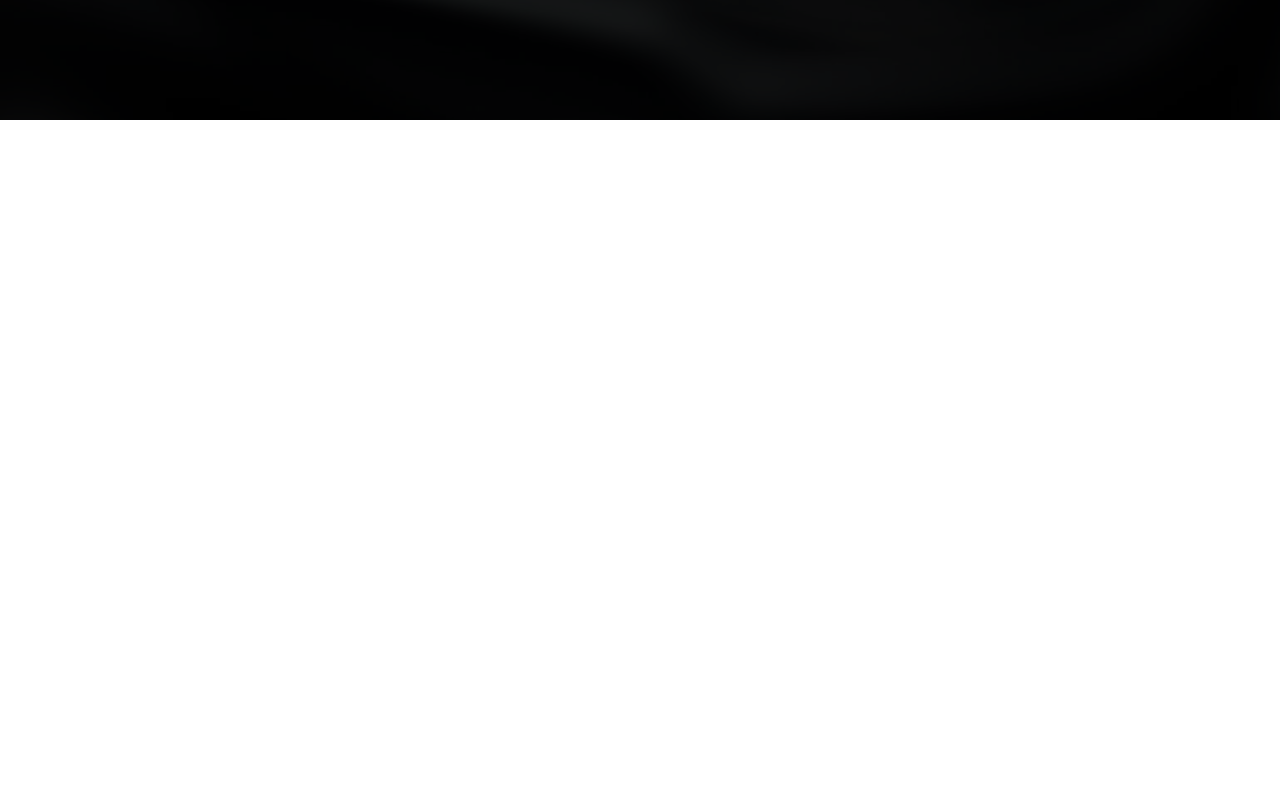
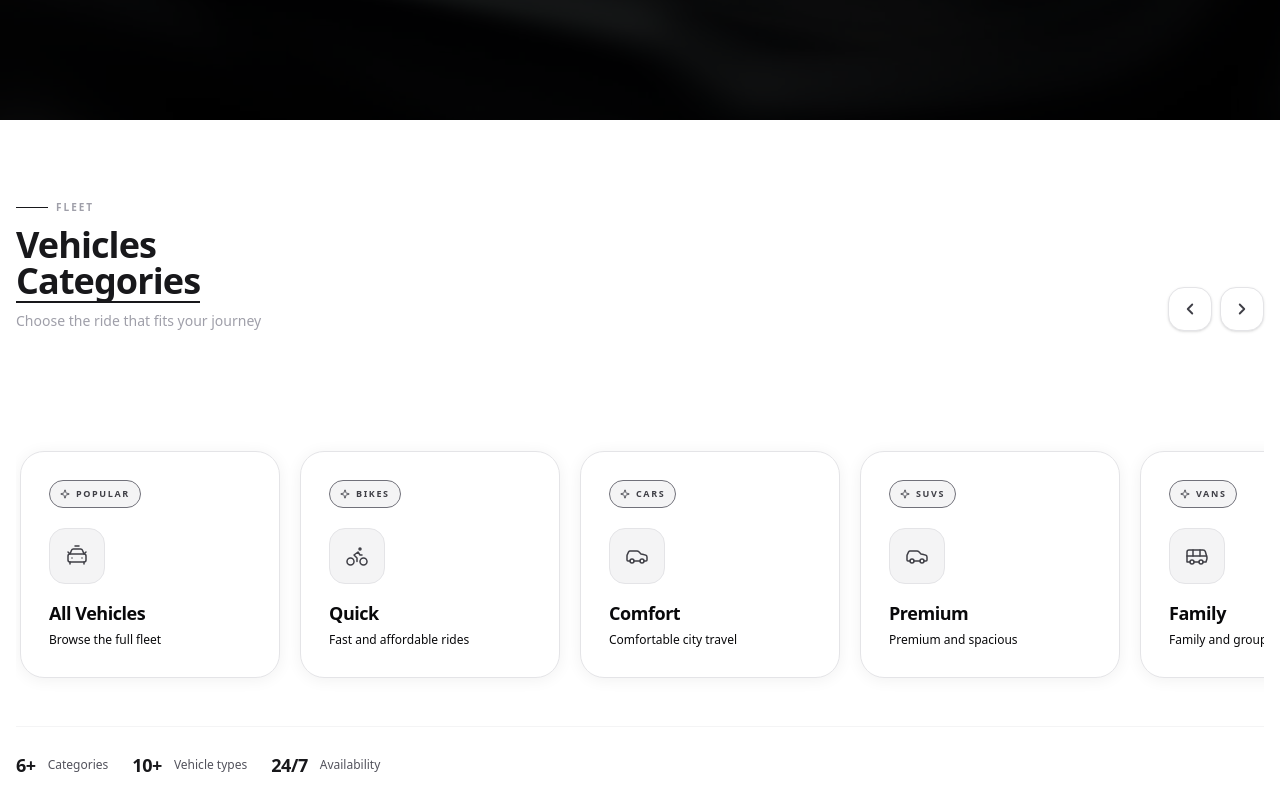
Before and after one commit to AkashGautam-27/Raahi, a Next.js app in the folder client/: page / in a window 1280 px wide. Shown: the part 680-1490 px from the top of the page. Before the commit the page ends 800 px from the top, so only its background shows below. Built offline with nearby package versions, Linux system fonts and the light colour scheme; no server answers.

Commit message:
creating vehicle Slider

```diff
--- a/client/src/components/VehicleSlider.tsx
+++ b/client/src/components/VehicleSlider.tsx
@@ -1,9 +1,156 @@
-import React from 'react'
+import { Bike, Bus, Car, CarTaxiFront, ChevronLeft, ChevronRight, Sparkle, Truck } from 'lucide-react'
+import React, { useRef, useState } from 'react'
+import { AnimatePresence, motion } from "motion/react"
 
+
+const VEHICLE_CATEGORIES=[
+  {title:"All Vehicles",desc:"Browse the full fleet",Icon:CarTaxiFront,tag:"Popular"},
+  {title:"Quick",desc:"Fast and affordable rides",Icon:Bike,tag:"Bikes"},
+  {title:"Comfort",desc:"Comfortable city travel",Icon:Car,tag:"Cars"},
+  {title:"Premium",desc:"Premium and spacious",Icon:Car,tag:"SUVs"},
+  {title:"Family",desc:"Family and group transport ",Icon:Bus,tag:"Vans"},
+  {title:"Cargo",desc:"heavy and commercial transport",Icon:Truck,tag:"truck"}
+];
 function VehicleSlider() {
+  const [hovered,setHovered] = useState<number | null>()
+  const sliderRef = useRef<HTMLDivElement>(null)
+  const scroll=(dir:"left"|"right")=>{
+    if(!sliderRef.current) return
+    sliderRef.current.scrollBy({left:dir=="left"?-300:300,behavior:"smooth"})
+
+  }
+
   return (
-    <div>
+    <div className='w-full bg-white py-20 px-4 overflow-hidden'>
+      <div className='max-w-7xl mx-auto'>
+    <motion.div
+    initial={{opacity:0,y:20}}
+    whileInView={{opacity:1,y:0}}
+    transition={{duration:0.60,ease:[0.30,1,0.4,1]}}
+    className='flex items-end justify-between mb-10'
+    >
+      <div>
+        <div className='flex items-center gap-2 mb-3'>
+          <div className='h-px w-8 bg-zinc-900'/>
+        <span className='text-[10px] font-black uppercase tracking-[0.2em] text-zinc-400'>Fleet</span>
+        </div>
+        <h2 className='text-3xl sm:text-4xl font-black tracking-tight text-zinc-900 leading-none'>Vehicles <br />
+        <span className='relative inline-block'>Categories
+        <motion.div
+        initial={{scaleX:0}}
+        whileInView={{scaleX:1}}
+        transition={{duration:0.7,delay:0.5,ease:[0.3,1,0.4,1]}}
+        className='absolute -bottom-1 left-0 right-0 h-0.5 bg-zinc-900 origin-left'
+        />
 
+        </span>
+
+        </h2>
+        <p className='text-zinc-400 text-sm mt-3 font-medium'>Choose the ride that fits your journey</p>
+      </div>
+
+      <div className='hidden sm:flex items-center gap-2'>
+        <motion.div
+        onClick={()=>scroll("left")}
+        whileTap={{scale:0.9}}
+        className='w-11 h-11 rounded-2xl border border-zinc-200 bg-white flex items-center justify-center hover:bg-zinc-900 hover:border-zinc-900 hover:text-white disabled:hover:opacity-25 disabled:hover:bg-white disabled:hover:text-zinc-900 disabled:hover:border-zinc-200 transition-all text-zinc-700 shadow-sm  '><ChevronLeft  size={18} strokeWidth={2.5}/></motion.div>
+
+        <motion.div
+        onClick={()=>scroll("right")}
+
+         whileTap={{scale:0.9}}
+        className='w-11 h-11 rounded-2xl border border-zinc-200 bg-white flex items-center justify-center hover:bg-zinc-900 hover:border-zinc-900 hover:text-white disabled:hover:opacity-25 disabled:hover:bg-white disabled:hover:text-zinc-900 disabled:hover:border-zinc-200 transition-all text-zinc-700 shadow-sm  '><ChevronRight size={18} strokeWidth={2.5}/></motion.div>
+        </div>
+
+    </motion.div>
+    <div className='relative'
+    >
+      <div
+      ref={sliderRef}
+      className='flex gap-5 pt-20 overflow-x-auto scroll-smooth pb-4 px-1' style={{scrollbarWidth:"none",msOverflowStyle:"none"}}>
+        {VEHICLE_CATEGORIES.map((c,i)=>{
+          const isHovered=hovered==i
+          return(
+            <motion.div
+            key={i}
+            initial={{opacity:0,y:30}}
+            whileInView={{opacity:1,y:0}}
+            transition={{delay:0.1 + i * 0.08,duration:0.5,ease:[0.22,1,0.36,1]}}
+            onHoverStart={()=>setHovered(i)}
+            onHoverEnd={()=>setHovered(null)}
+            whileHover={{y:-8}}
+            className='group relative min-w-55 sm:min-w-65 flex-shrink:0 cursor-pointer'
+            >
+              <motion.div
+              animate={{backgroundColor:isHovered?"#09090b":"#ffffff",
+                borderColor:isHovered?"#090900b":"#e4e4e7",
+                boxShadow:isHovered?"0 24pxx 56px rgba(0,0,0,0.2)":"0 2px 16px rgba(0,0,0,0.06)"
+              }}
+              transition={{duration:0.25}}
+              className='relative rounded-3xl border p-6 sm:p-7 overflow-hidden h-full'
+              >
+                <motion.div
+                animate={{backgroundColor:isHovered?"rgba(255,255,255,0.12)":"#f4f4f5",
+                borderColor:isHovered?"#ffffff":"#71717a",
+                boxShadow:isHovered?"rgba(255,255,255,0.15)":"#e4e4e7",color:isHovered?"#ffffff":"#3f3f46"
+              }}
+              className='inline-flex items-center gap-1.5 border text-[9px] font-black uppercase tracking-[0.18em] px-2.5 py-1.5 rounded-full mb-5 transition-colors'
+                >
+                <Sparkle size={10}/>
+                {c.tag}
+                </motion.div>
+                <motion.div
+                 animate={{backgroundColor:isHovered?"rgba(255,255,255,0.1)":"#f4f4f5",
+                borderColor:isHovered?"rgba(255,255,255,0.15)":"#e4e4e7",
+              }}
+              className='w-14 h-14 rounded-2xl border flex items-center justify-center mb-5 transition-colors'
+                >
+                  <motion.div
+                  animate={{color:isHovered?"#ffffff":"#3f3f46"}}
+                  transition={{duration:0.2}}>
+                    <c.Icon size={24} strokeWidth={1.5}/>
+                  </motion.div>
+                </motion.div>
+                <motion.h3
+                animate={{color:isHovered?"#ffffff":"#09090b"}}
+                transition={{duration:0.2}}
+                className='text-lg font-black tracking-tight leading-none mb-2'
+                >{c.title}
+
+                </motion.h3>
+                <motion.p
+                animate={{color:isHovered?"#ffffff":"#09090b"}}
+                transition={{duration:0.2}}
+                className='text-xs font-medium leading-relaxed'
+                >
+                  {c.desc}
+                </motion.p>
+              </motion.div>
+            </motion.div>
+          )
+        })}
+
+      </div>
+    </div>
+
+    <motion.div
+    initial={{opacity:0}}
+    whileInView={{opacity:1}}
+    transition={{delay:0.7}}
+        className='flex items-center gap-6 mt-8 pt-6 border-t border-zinc-100'
+    >
+      {
+        [{num:"6+",label:"Categories"},{num:"10+",label:"Vehicle types"},{num:"24/7",label:"Availability"}].map((d,i)=>(
+          <div key={i} className='flex items-center gap-3'>
+            <p className='text-zinc-900 text-lg font-black tracking-tight'>{d.num}</p>
+            <p className='text-zinc-600 text-xs font-medium'>{d.label}</p>
+
+          </div>
+        ))
+      }
+
+    </motion.div>
+      </div>
     </div>
   )
 }
```
